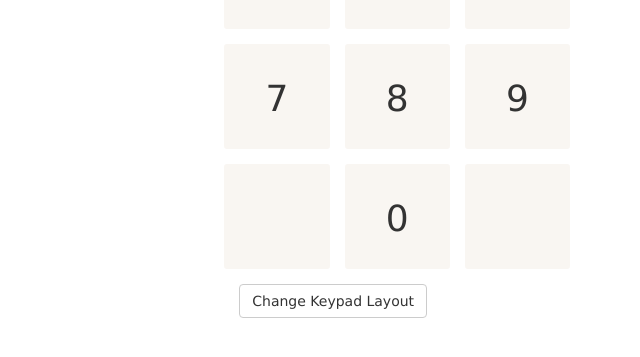
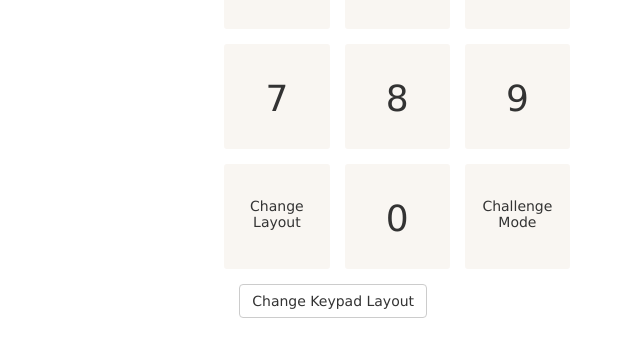
Before and after one commit to xbili/pimory, a Node project: template views/index.ejs in a window 1280 px wide. Shown: the part 247-604 px from the top of the page, without its empty margins (640-1280 px from the left). Run offline with Node 20 templates, Linux system fonts and the light colour scheme; the template is opened without the code that fills it, so the values that code supplies are empty.

Commit message:
Included better buttons

```diff
--- a/public/stylesheets/style.css
+++ b/public/stylesheets/style.css
@@ -29,6 +29,12 @@ a {
     text-align: center;
     vertical-align: middle;
     line-height: 70px;
+  }
+
+  .grid p {
+    text-align: center;
+    vertical-align: middle;
+    padding-top: 45%;
   }
 
   .grid:hover {
--- a/views/index.ejs
+++ b/views/index.ejs
@@ -39,9 +39,9 @@
       <div class="grid col-xs-3"><h1>9</h1></div>
     </div>
     <div class="grid-row row">
-      <div class="grid col-xs-3"><h1></h1></div>
+      <div class="grid col-xs-3"><p>Change Layout</p></div>
       <div class="grid col-xs-3"><h1>0</h1></div>
-      <div class="grid col-xs-3"><h1></h1></div>
+      <div class="grid col-xs-3"><p>Challenge Mode</p></div>
     </div>
     <div class="row">
       <div class="col-xs-3">
```
